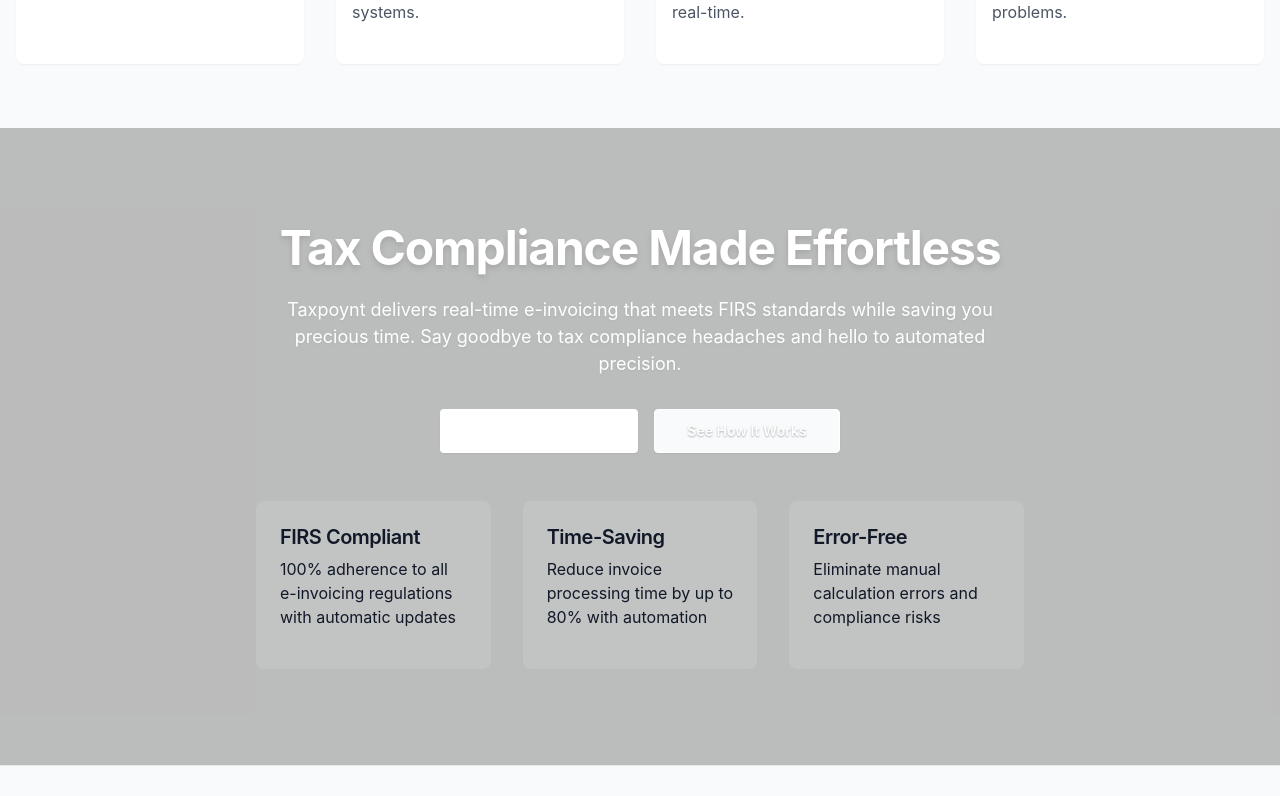
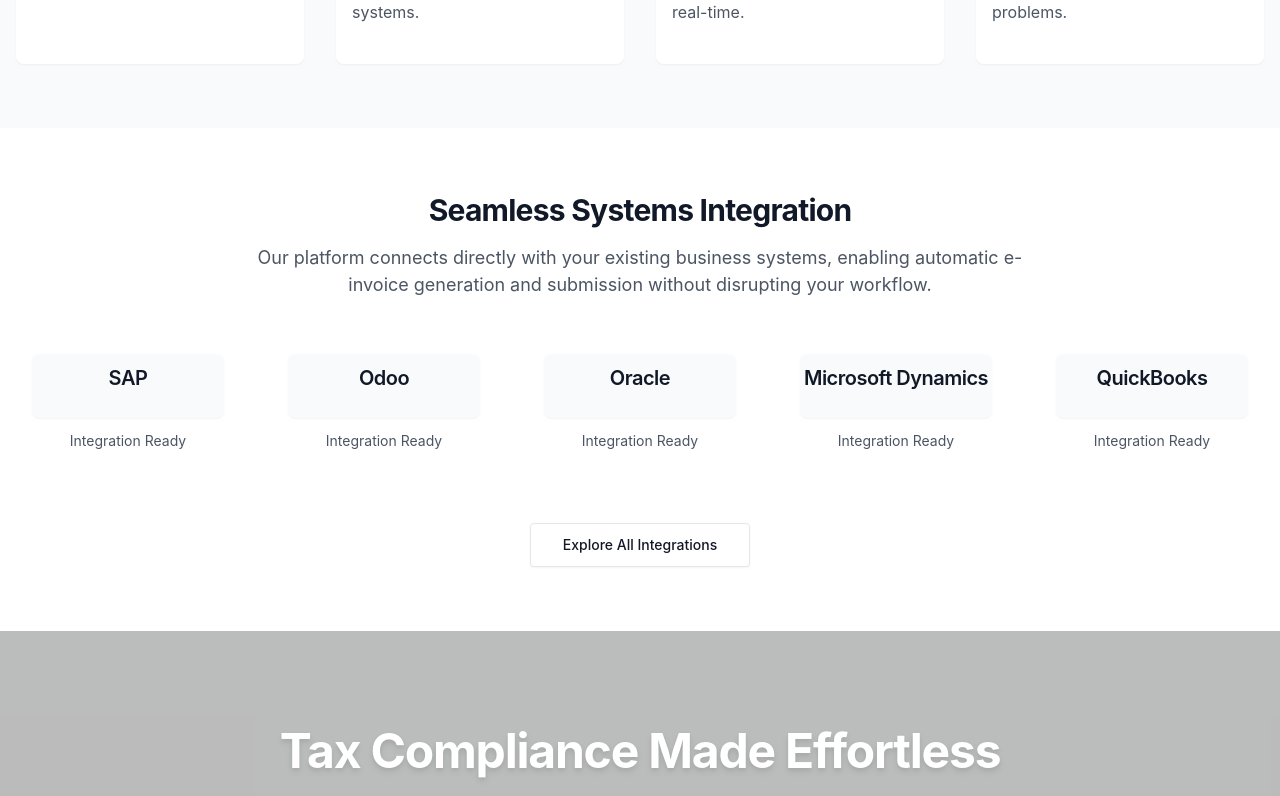
Before and after one commit to mukhtar-github/taxpoynt-eInvoice, a Next.js app in the folder frontend/: page / in a window 1280 px wide. Shown: the part 1064-1860 px from the top of the page. Built offline with nearby package versions, Linux system fonts and the light colour scheme.

Commit message:
feat: add systems integration section and update button styling on landing page

```diff
--- a/frontend/components/layouts/MainLayout.tsx
+++ b/frontend/components/layouts/MainLayout.tsx
@@ -24,7 +24,7 @@
  */
 const MainLayout: React.FC<MainLayoutProps> = ({
   children,
-  title = 'Taxpoynt eInvoice | Automated Tax Compliance for Nigerian Businesses',
+  title = 'Taxpoynt E-Invoice | Automated Tax Compliance for Nigerian Businesses',
   description = 'Transform your tax compliance with Nigeria\'s premier e-invoicing platform. Save time, eliminate errors, and stay compliant with FIRS regulations.',
   showNav = true,
   className
@@ -91,7 +91,7 @@
                   <Button
                     size="lg"
                     variant="default"
-                    className="bg-white text-primary-700 hover:bg-gray-100 shadow-md font-semibold"
+                    className="bg-white text-primary-700 hover:bg-gray-100 shadow-md font-semibold tracking-wide border-2 border-white"
                     onClick={() => router.push('/auth/signup')}
                   >
                     Start Your Free Trial
--- a/frontend/pages/index.tsx
+++ b/frontend/pages/index.tsx
@@ -50,7 +50,7 @@
                 <Button
                   size="lg"
                   variant="default"
-                  className="bg-white text-primary-700 hover:bg-gray-100 font-semibold shadow-md"
+                  className="bg-white text-primary-700 hover:bg-gray-100 font-semibold shadow-md tracking-wide border-2 border-white"
                   onClick={() => router.push('/auth/signup')}
                 >
                   Start Your Free Trial
@@ -133,6 +133,52 @@
             </div>
           </div>
         </div>
+
+        {/* Systems Integration Section */}
+        <div className="py-16 bg-white">
+          <div className="container mx-auto px-4">
+            <div className="text-center max-w-3xl mx-auto mb-10">
+              <Typography.Heading level="h2" className="text-3xl font-bold mb-4">
+                Seamless Systems Integration
+              </Typography.Heading>
+              <Typography.Text size="lg" className="text-gray-600 mb-8">
+                Our platform connects directly with your existing business systems, enabling automatic e-invoice generation and submission without disrupting your workflow.
+              </Typography.Text>
+            </div>
+
+            <div className="grid grid-cols-2 md:grid-cols-3 lg:grid-cols-5 gap-8 items-center justify-center">
+              {[
+                { name: 'SAP', logo: '/images/integrations/sap-logo.png', alt: 'SAP Integration' },
+                { name: 'Odoo', logo: '/images/integrations/odoo-logo.png', alt: 'Odoo Integration' },
+                { name: 'Oracle', logo: '/images/integrations/oracle-logo.png', alt: 'Oracle Integration' },
+                { name: 'Microsoft Dynamics', logo: '/images/integrations/dynamics-logo.png', alt: 'Microsoft Dynamics Integration' },
+                { name: 'QuickBooks', logo: '/images/integrations/quickbooks-logo.png', alt: 'QuickBooks Integration' },
+              ].map((integration, index) => (
+                <div key={index} className="text-center p-4 flex flex-col items-center">
+                  <div className="bg-gray-50 rounded-lg h-16 w-full flex items-center justify-center mb-3 shadow-sm">
+                    <Typography.Heading level="h4" className="font-semibold text-primary-700">
+                      {integration.name}
+                    </Typography.Heading>
+                  </div>
+                  <Typography.Text className="text-sm text-gray-600">
+                    Integration Ready
+                  </Typography.Text>
+                </div>
+              ))}
+            </div>
+
+            <div className="mt-10 text-center">
+              <Button
+                size="lg"
+                variant="outline"
+                className="bg-white text-primary-700 border-primary-600 hover:bg-primary-50"
+                onClick={() => router.push('/integrations')}
+              >
+                Explore All Integrations
+              </Button>
+            </div>
+          </div>
+        </div>
       </MainLayout>
     </>
   );
```
